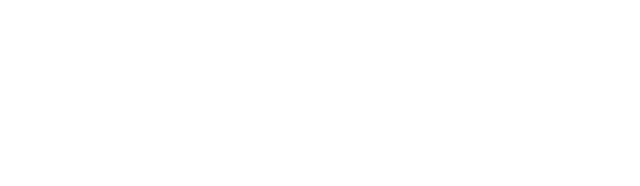
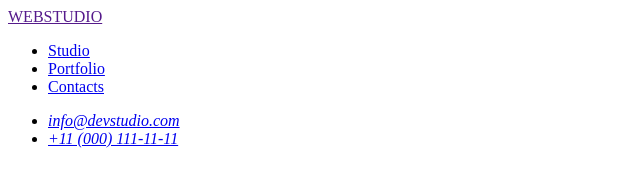
Before and after one commit to olha-bezklepchenko/goit-markup-hw-01, a plain HTML site: page index.html in a window 1280 px wide. Shown: the whole page, without its empty margins (0-640 px from the left). Drawn offline with Linux system fonts and the light colour scheme.

Commit message:
changing-images

```diff
--- a/index.html
+++ b/index.html
@@ -7,6 +7,27 @@
 </head>
 <body>
     <header>
+
+            <a href="">WEBSTUDIO</a>
+            <nav>
+                <ul>
+                    <li><a href="#studio">Studio</a></li>
+                    <li><a href="#portfolio">Portfolio</a></li>
+                    <li><a href="#contacts">Contacts</a></li>
+                </ul>
+            </nav>
+            <address>
+                <ul>
+                    <li>
+                        <a href="mailto:info@devstudio.com">info@devstudio.com</a>
+                    </li>
+                    <li>
+                        <a href="tel:+110001111111">+11 (000) 111-11-11</a>
+                    </li>
+                </ul>
+            </address>
+
+
 
     </header>
 
```
Also changed, not shown: images/img-1.jpg (added), images/img-1.png (deleted), images/img-2.jpg (added), images/img-2.png (deleted), images/img-3.jpg (added), images/img-3.png (deleted), images/img.jpg (added), images/img.png (deleted).
